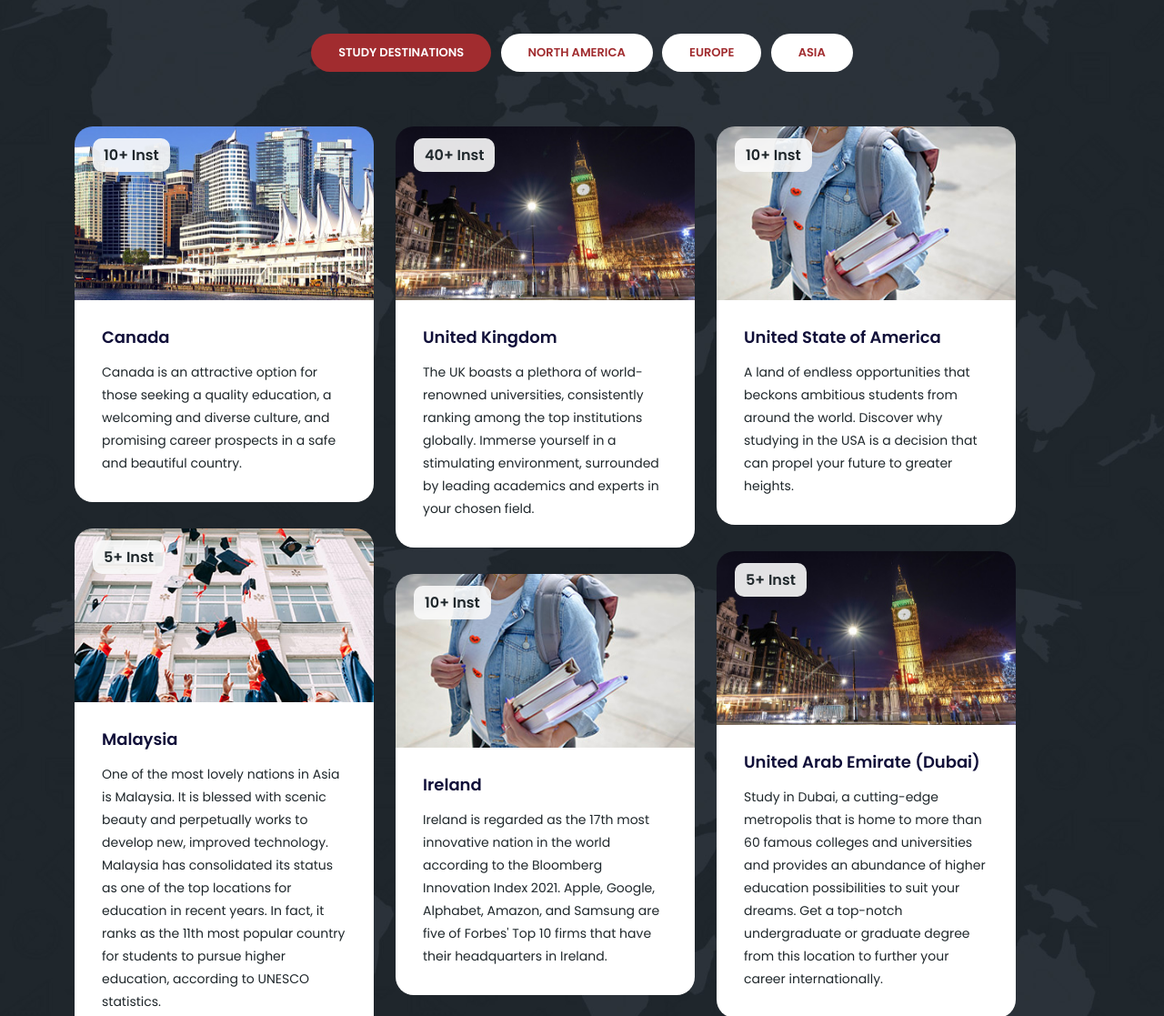
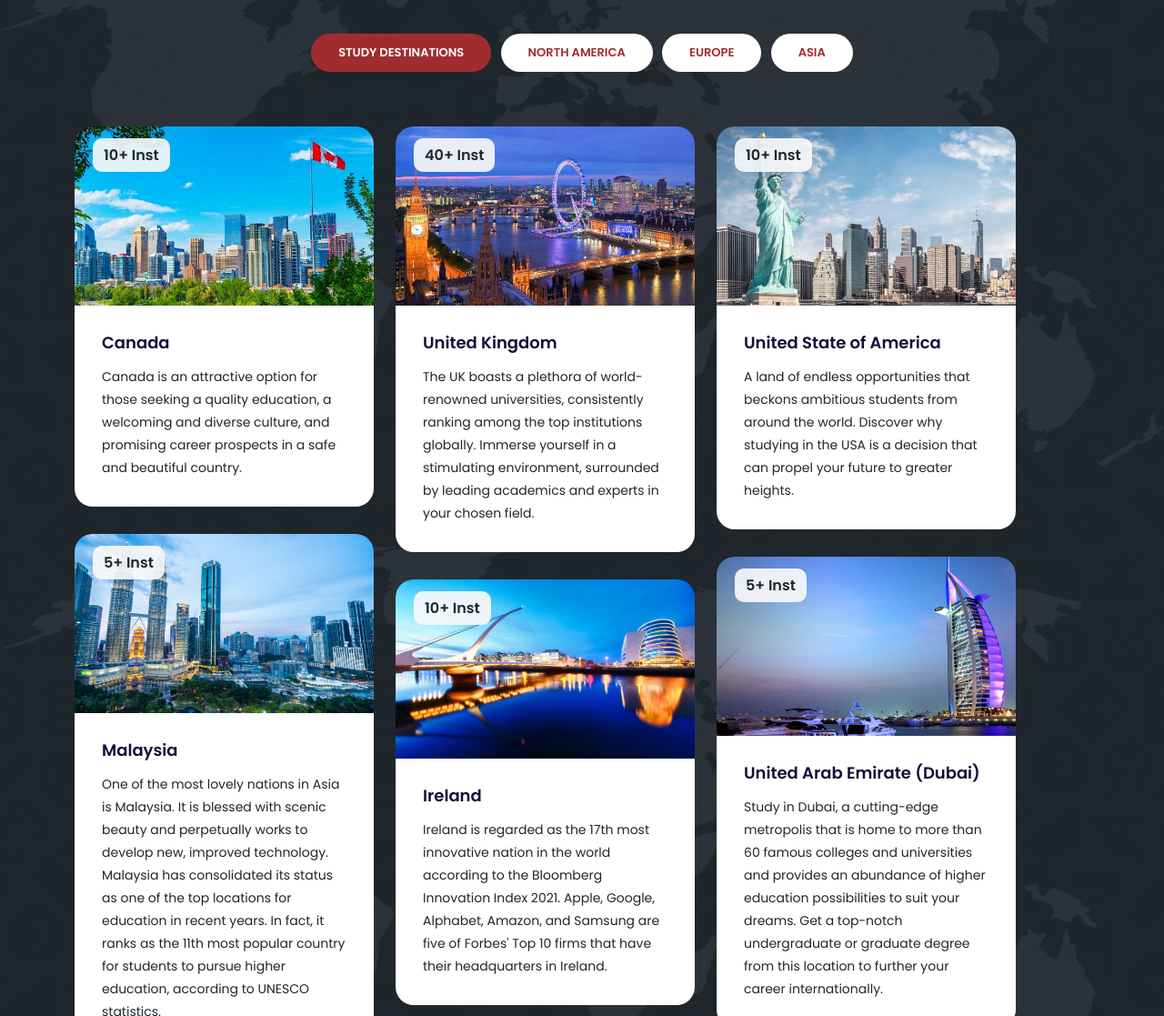
Before and after one commit to talex89/eitservices, a plain HTML site: page study-abroad.html in a window 1280 px wide. Shown: the part 980-2097 px from the top of the page at 91% size. Drawn offline with nearby package versions, Linux system fonts and the light colour scheme; a script that the page names is missing; some icons are missing.

Commit message:
Final update 2

```diff
--- a/study-abroad.html
+++ b/study-abroad.html
@@ -142,7 +142,7 @@ TalexCOm Solutions
                       <div class="price">
                         <span>10+ Inst</span>
                       </div>
-                      <a href="meeting-details.html"><img src="assets/images/meeting-01.jpg" alt=""></a>
+                      <a href="meeting-details.html"><img src="assets/images/Canada.jpg" alt=""></a>
                     </div>
                     <div class="down-content">
                       <a href="#"><h4>Canada</h4></a>
@@ -158,7 +158,7 @@ TalexCOm Solutions
                       <div class="price">
                         <span>40+ Inst</span>
                       </div>
-                      <a href="meeting-details.html"><img src="assets/images/meeting-02.jpg" alt=""></a>
+                      <a href="meeting-details.html"><img src="assets/images/UK.jpg" alt=""></a>
                     </div>
                     <div class="down-content">
 
@@ -174,7 +174,7 @@ TalexCOm Solutions
                       <div class="price">
                         <span>10+ Inst</span>
                       </div>
-                      <a href="meeting-details.html"><img src="assets/images/meeting-03.jpg" alt=""></a>
+                      <a href="meeting-details.html"><img src="assets/images/USA.jpg" alt=""></a>
                     </div>
                     <div class="down-content">
 
@@ -190,7 +190,7 @@ TalexCOm Solutions
                       <div class="price">
                         <span>5+ Inst</span>
                       </div>
-                      <a><img src="assets/images/meeting-04.jpg" alt=""></a>
+                      <a><img src="assets/images/Malaysia.jpg" alt=""></a>
                     </div>
                     <div class="down-content">
 
@@ -207,7 +207,7 @@ TalexCOm Solutions
                       <div class="price">
                         <span>5+ Inst</span>
                       </div>
-                      <a><img src="assets/images/meeting-02.jpg" alt=""></a>
+                      <a><img src="assets/images/Dubai.jpg" alt=""></a>
                     </div>
                     <div class="down-content">
 
@@ -223,7 +223,7 @@ TalexCOm Solutions
                       <div class="price">
                         <span>10+ Inst</span>
                       </div>
-                      <a href="meeting-details.html"><img src="assets/images/meeting-03.jpg" alt=""></a>
+                      <a href="meeting-details.html"><img src="assets/images/Ireland.jpg" alt=""></a>
                     </div>
                     <div class="down-content">
 
@@ -239,7 +239,7 @@ TalexCOm Solutions
                       <div class="price">
                         <span>10+ Inst</span>
                       </div>
-                      <a href="meeting-details.html"><img src="assets/images/meeting-01.jpg" alt=""></a>
+                      <a href="meeting-details.html"><img src="assets/images/Germany.jpg" alt=""></a>
                     </div>
                     <div class="down-content">
 
```
Also changed, not shown: assets/images/Canada.jpg (added), assets/images/Dubai.jpg (added), assets/images/Germany.jpg (added), assets/images/Ireland.jpg (added), assets/images/Malaysia.jpg (added), assets/images/UK.jpg (added), assets/images/USA.jpg (added), assets/images/cyprus.jpg (added).
